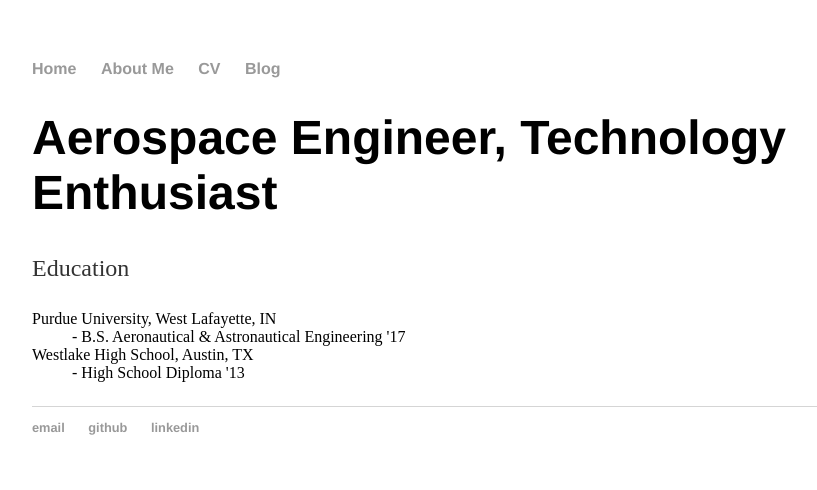
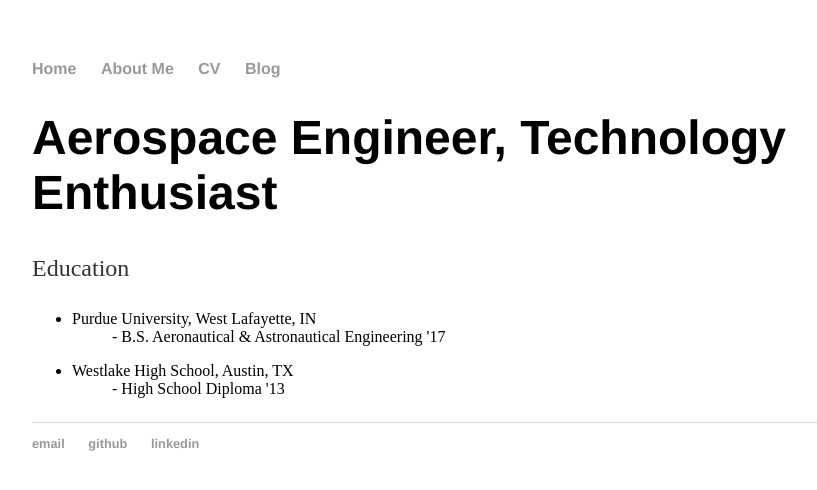
Before and after one commit to sujitshivaprasad/sujitshivaprasad.github.io, a Jekyll site: the page built from aboutme/index.html, in a window 1280 px wide. Shown: the top 490 px of the page, without its empty margins (160-977 px from the left). Built offline with Jekyll 4.4.1, drawn with Linux system fonts in a browser that asks for light colours.

Commit message:
update about

```diff
--- a/aboutme/index.html
+++ b/aboutme/index.html
@@ -5,11 +5,14 @@ title: Sujit Shivaprasad, Aerospace Engineer
 <div class="blurb">
 	<h1>Aerospace Engineer, Technology Enthusiast</h1>
 	<p> Education
-		<dl>
+		<ul>
+		<li> <dl>
   			<dt>Purdue University, West Lafayette, IN</dt>
-  			<dd>- B.S. Aeronautical & Astronautical Engineering '17</dd>
+  			<dd>- B.S. Aeronautical & Astronautical Engineering '17</dd> </li>
+  		<li>
   			<dt>Westlake High School, Austin, TX</dt>
-  			<dd>- High School Diploma '13</dd>
+  			<dd>- High School Diploma '13</dd> </li>
 		</dl>
+		</ul>
 	</p>
 </div><!-- /.blurb -->
```
